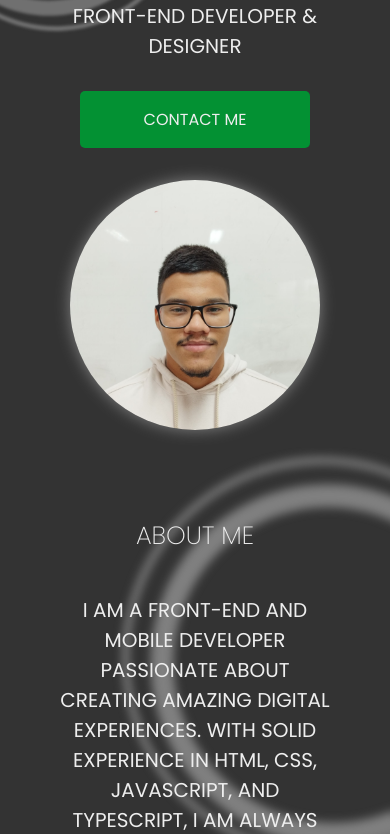
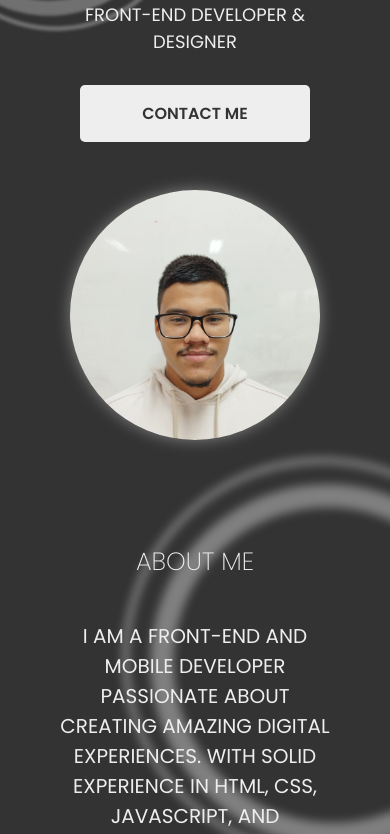
Before and after one commit to ZirlangioFilho/ZirlangioFilho.github.io, a plain HTML site: page index.html in a window 390 px wide. Shown: the part 188-1022 px from the top of the page. Drawn offline with Linux system fonts and the light colour scheme.

Commit message:
ajuste de cores

```diff
--- a/styles/style.css
+++ b/styles/style.css
@@ -8,7 +8,7 @@
     cursor: default;
 }
 :root{
-    --colorPrimaria: #039133;
+    --colorPrimaria: #eee;
 }
 body::-webkit-scrollbar {
     background: transparent;
@@ -64,7 +64,8 @@ nav a:hover{
     text-decoration: none;
     text-align: center;
     width: 40%;
-    color: #eee;
+    color: #333;
+    font-weight: 600;
     cursor: pointer;
 }
 h1,span{
@@ -80,7 +81,7 @@ span{
 }
 
 .content p{
-    color: var(--colorPrimaria)
+    color: var(--colorPrimaria);
 }
 
 h2{
@@ -240,7 +241,7 @@ h3{
         font-size: 30px;
     }
     span{
-        font-size: 20px;
+        font-size: 18px;
     }
 
     nav{
@@ -271,7 +272,7 @@ h3{
     }
 
     .img{
-        padding: 2rem 0;
+        padding: 3rem 0;
     }
     .img img{
         width: 250px;
```
